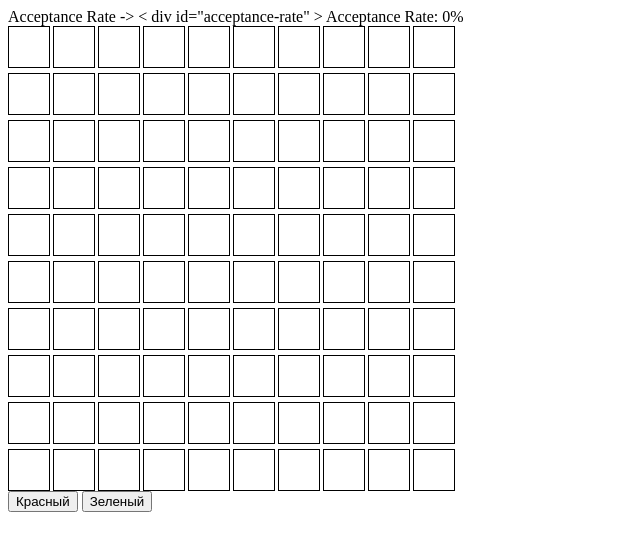
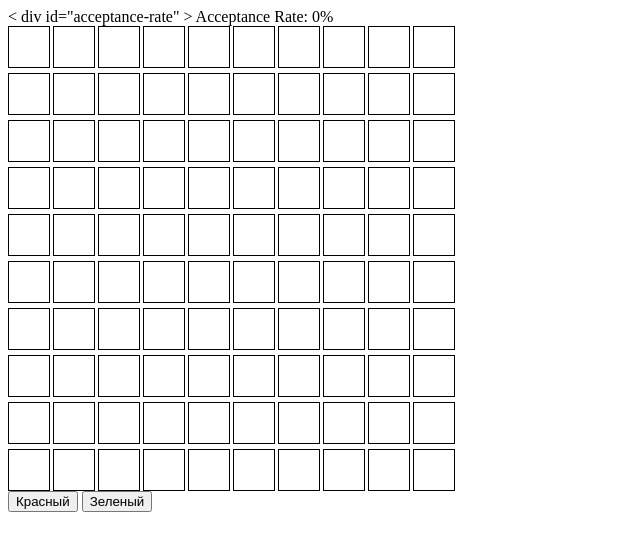
Before and after one commit to Stillrem/Acc, a plain HTML site: page index.html in a window 1280 px wide. Shown: the whole page, without its empty margins (0-640 px from the left). Drawn offline with Linux system fonts and the light colour scheme.

Commit message:
Update index.html

```diff
--- a/index.html
+++ b/index.html
@@ -8,7 +8,6 @@
 </head>
 <body>
 
-    Acceptance Rate ->
 < div id="acceptance-rate" > Acceptance
 Rate: 0%</div>
 
```
